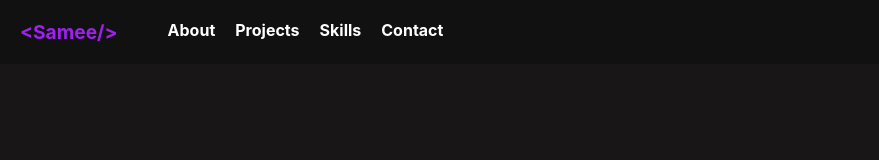
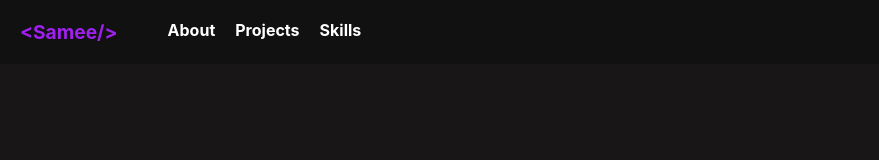
Before and after one commit to notsamee/Personal-Portfolio-Website, a React (Vite) app: page / in a window 1280 px wide. Shown: the top 160 px of the page, without its empty margins (0-879 px from the left). Built offline with nearby package versions, Linux system fonts and the light colour scheme.

Commit message:
Temporary header change

```diff
--- a/src/Header.jsx
+++ b/src/Header.jsx
@@ -9,7 +9,6 @@ function Header() {
                     <li><a href="/#about">About</a></li>
                     <li><a href="/#projects">Projects</a></li>
                     <li><a href="/#skills">Skills</a></li>
-                    <li><a href="/#contact">Contact</a></li>
                 </ul>
             </nav>
         </header>
```
